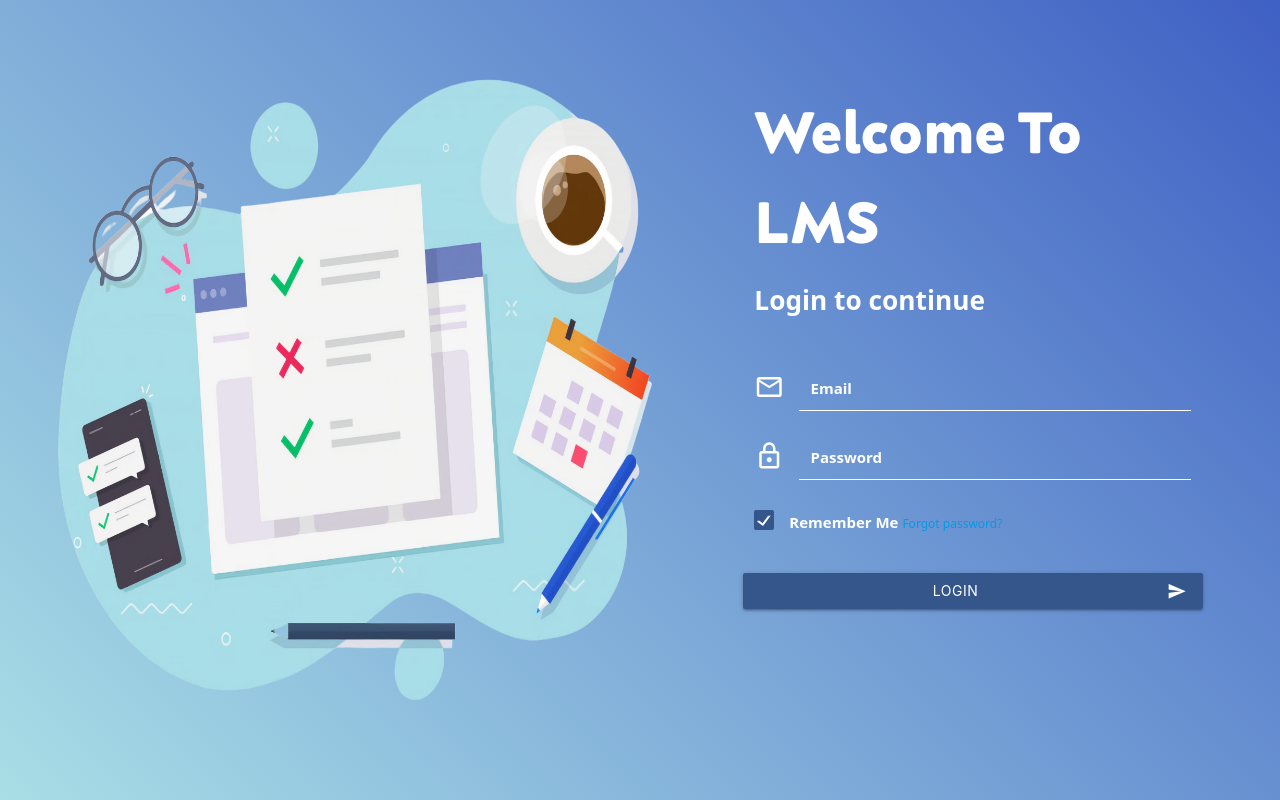
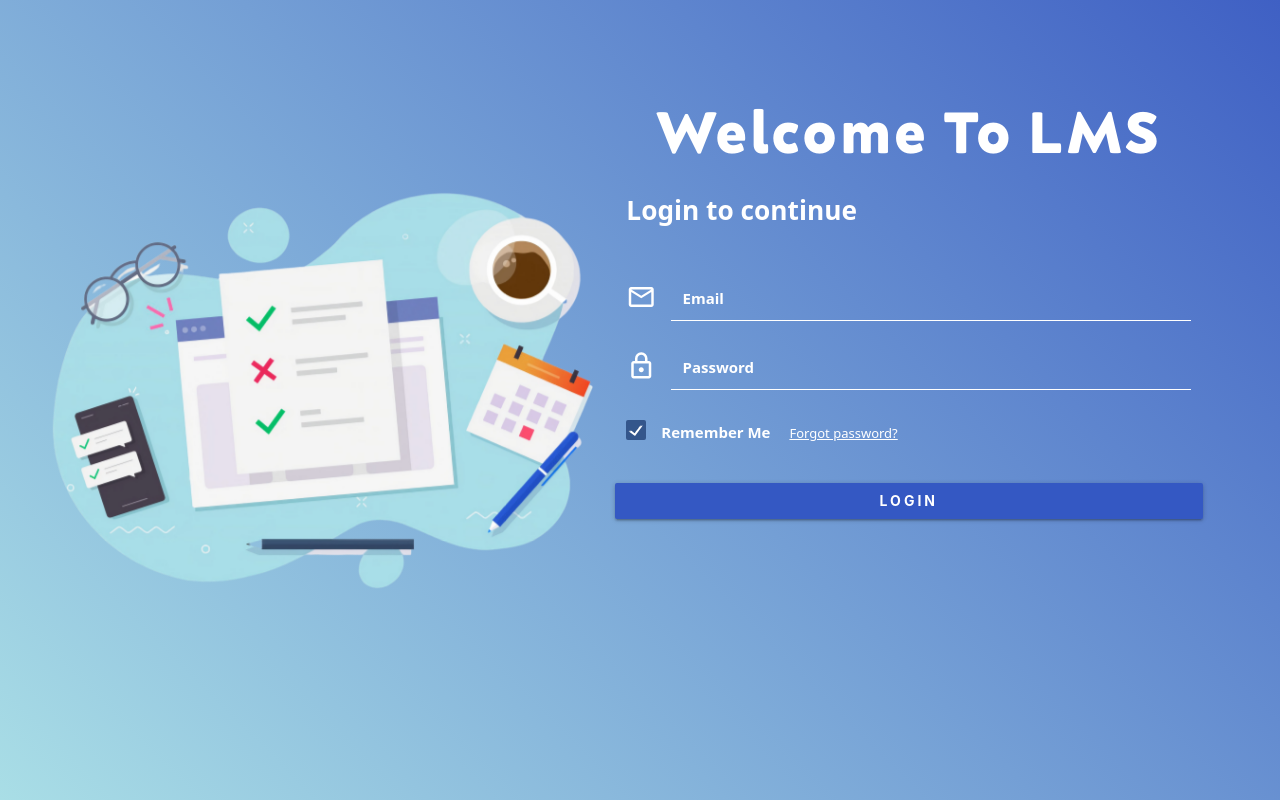
Before and after one commit to ErosiousHarsh/LMS-WebApp, a PHP site: page / in a window 1280 px wide. Run offline with PHP 8.4, Linux system fonts and the light colour scheme.

Commit message:
First Pragyesh Commit Improved moblie view look, basic css changes

```diff
--- a/css/stylesheet.css
+++ b/css/stylesheet.css
@@ -1,4 +1,32 @@
+/* Global variables */
+:root{
+    /* ligher shades of theme colors*/
+    --primary-1: #cad5f5;
+    --primary-2: #aabae9;
+    --primary-3: #869bda;
+    --primary-4: #5c75be;
+    /* normal theme colors */
+    --primary-5: linear-gradient(45deg,#A9DEE6,#3f60c4);
+    /* darker shades of theme colors */
+    --primary-6: #3458c3;
+    --primary-7: #304fac;
+    --primary-8: #28459c;
+    --primary-8: #102a7a;
+    --primary-9: #0a2062;
 
+    /* defaults */
+    --spacing: 0.2rem;
+    --transition: all 300ms linear;
+    --radius: 0.5rem;
+}
+
+*,
+::after,
+::before{
+    margin: 0;
+    padding: 0;
+    box-sizing: border-box;
+}
 @font-face {
     font-family: 'heading';
     src: url('../fonts/Neufreit.otf');
@@ -7,7 +35,7 @@
     position: fixed;
     width: 100%;
     height: 100%;
-    background-image: linear-gradient(45deg,#A9DEE6,#3f60c4);
+    background-image: var(--primary-5);
 }
 .front {
     position: relative;
@@ -17,9 +45,11 @@
 .backImg {
     position: absolute;
     height: 90%;
-    width: 55%;
+    width: 50%;
     top: 4%;
     /* A9DEE6 224AC2 */
+    background-image: url('../images/back.png');
+    background-size: cover;
     background-position: left;
     background-size: contain;
     background-repeat: no-repeat;
@@ -54,17 +84,19 @@
 .loginForm {
     position: relative;
     padding: 2.5rem;
-    width: 40%;
+    width: 50%;
     height: 80%;
     margin-left: auto;
     margin-right: 4%;
     top: 6%;
 }
 .intro {
-    color: white;
+    color: #fff;
     font-weight: bolder;
     font-family: heading;
     font-size: 4rem;
+    text-align: center;
+    letter-spacing: var(--spacing);
 }
 @media(max-width: 720px) {
     .intro {
@@ -72,17 +104,18 @@
     }
     .backImg {
         height: 30%;
-        width: 40%;
+        width: 100%;
         top: 0%;
-        background-position: center
+        background-position: center;
     }
     .loginForm {
+        background-color: rgba(0, 0, 0, 0.3);
+        border-radius: 12px;
         position: relative;
-        padding: 2px;
+        padding: 2rem;
         width: 80%;
-        height: 80%;
-        margin-left: auto;
-        margin-right: auto;
+        height: fit-content;
+        margin: 0 auto;
         top: 30%;
     }
 }
@@ -96,7 +129,7 @@
     color: white;
 }
 input[type=email]:not(.browser-default):focus:not([readonly])+label, input[type=password]:not(.browser-default):focus:not([readonly])+label {
-    color: #34568B;
+    color: var(--primary-1);
 }
 input[type=password]:not(.browser-default), input[type=email]:not(.browser-default) {
     border: none;
@@ -113,10 +146,15 @@ input[type=password]:not(.browser-default), input[type=email]:not(.browser-defau
     color: #34568B;
 }
 .loginBtn {
-    background: #34568B;
+    background: var(--primary-6);
+    font-weight: bold;
+    letter-spacing: var(--spacing);
 }
 .loginBtn:hover {
-    background: #3f60c4
+    background: rgb(166, 166, 253);
+    border: 1px solid var(--primary-6);
+    color: #000;
+    border-radius: var(--radius);
 }
 [type="checkbox"].filled-in:checked+span:not(.lever):after {
     top: 0;
@@ -131,3 +169,15 @@ input[type=password]:not(.browser-default), input[type=email]:not(.browser-defau
     box-shadow: 1 1px 0 0 #A9DEE6;
     border-color: white;
 }
+.forgot-password{
+    color: #fff;
+    padding-left: 1rem;
+    text-decoration: underline;
+    font-size: small;
+    transition: var(--transition);
+}
+.forgot-password:hover{
+    color: #000;
+    transition: var(--transition);
+    font-size: 1rem;
+}
--- a/index.php
+++ b/index.php
@@ -11,7 +11,8 @@
     <body>
         <section class="whole">
             <div class="front">
-                <img class="backImg" src="images/back.png"/>
+                <div class="backImg"></div>
+                <!-- <img class="backImg" src="images/back.png"/> -->
                 <div class="loginForm">
                     <p class="lead intro">Welcome To LMS</p>
                     <p class="lead text-white fw-bold fs-3">Login to continue</p>
@@ -33,11 +34,11 @@
                                     <span class="text-white bold">Remember Me</span>
                                 </label>
                                 <label>
-                                    <a class="# mr-auto" href="#">Forgot password?</a>
+                                    <a class="forgot-password mr-auto" href="#">Forgot password?</a>
                                 </label>
                             </p>
                             <button class="mt-4 btn waves-effect waves-light loginBtn" type="submit" name="action">Login
-                                <i class="material-icons right">send</i>
+                                <!-- <i class="material-icons right">send</i> -->
                             </button>
                         </div>
                     </form>
```
